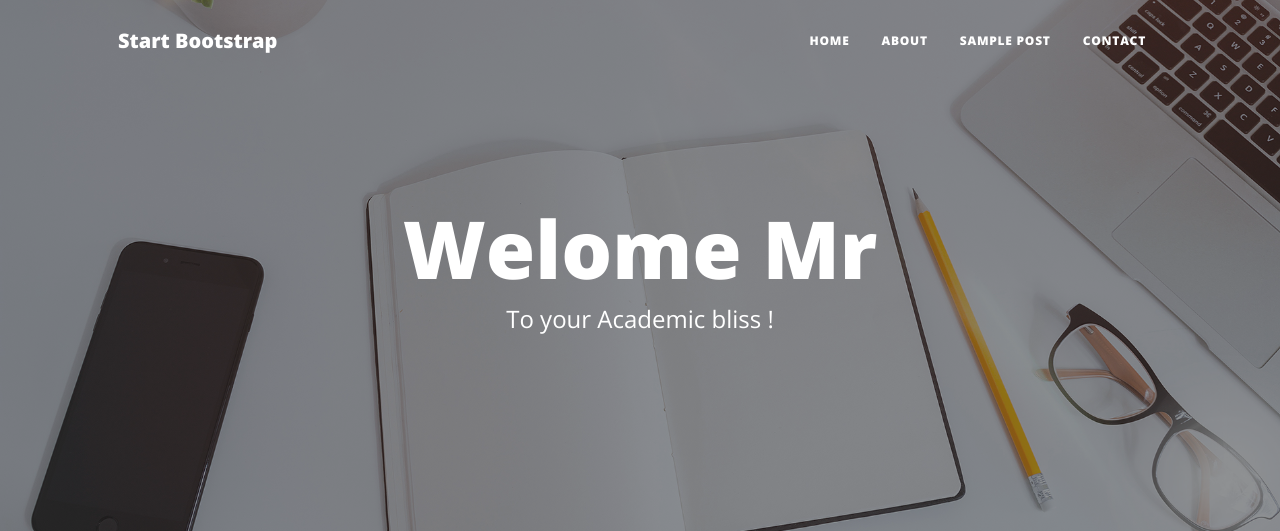
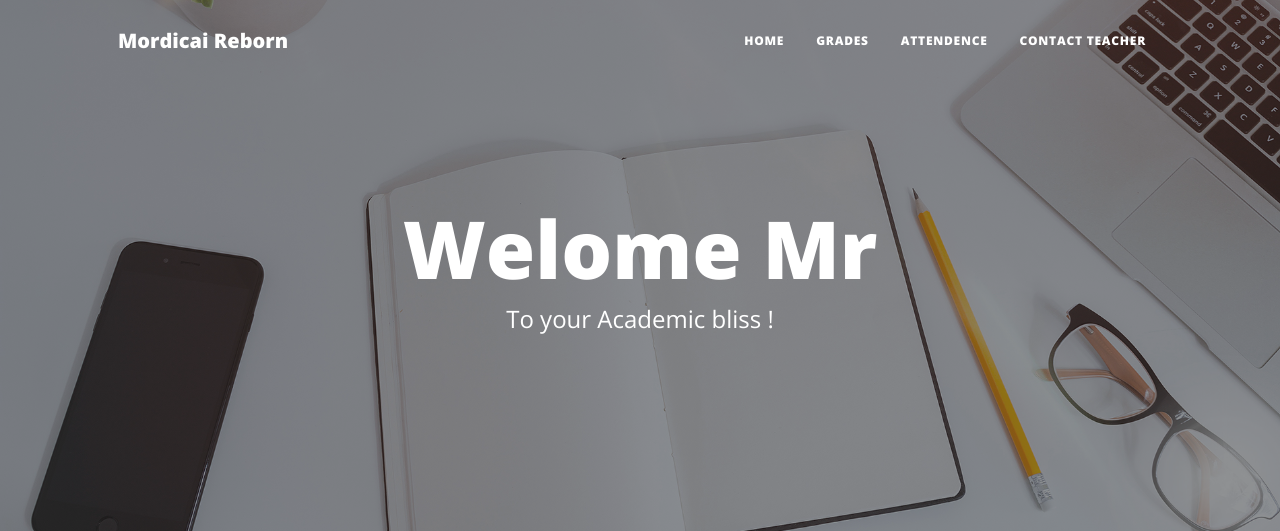
Before and after one commit to Fawad-Javed-Fateh/Mordicai-Reborn, a Node server app: template Views/welcome.ejs in a window 1280 px wide. Shown: the top 531 px of the page. Run offline with Node 20, Linux system fonts and the light colour scheme; the template is opened without the code that fills it, so the values that code supplies are empty; some libraries are stand-ins or nearby versions.

Commit message:
Fixed the navbar and page routing

```diff
--- /dev/null
+++ b/Views/partials/navbar.ejs
@@ -0,0 +1,17 @@
+<nav class="navbar navbar-expand-lg navbar-light" id="mainNav">
+    <div class="container px-4 px-lg-5">
+        <a class="navbar-brand" href="welcome">Mordicai Reborn</a>
+        <button class="navbar-toggler" type="button" data-bs-toggle="collapse" data-bs-target="#navbarResponsive" aria-controls="navbarResponsive" aria-expanded="false" aria-label="Toggle navigation">
+            Menu
+            <i class="fas fa-bars"></i>
+        </button>
+        <div class="collapse navbar-collapse" id="navbarResponsive">
+            <ul class="navbar-nav ms-auto py-4 py-lg-0">
+                <li class="nav-item"><a class="nav-link px-lg-3 py-3 py-lg-4" href="welcome.ejs">Home</a></li>
+                <li class="nav-item"><a class="nav-link px-lg-3 py-3 py-lg-4" href="grades">Grades</a></li>
+                <li class="nav-item"><a class="nav-link px-lg-3 py-3 py-lg-4" href="attendence">Attendence</a></li>
+                <li class="nav-item"><a class="nav-link px-lg-3 py-3 py-lg-4" href="contactteacher">Contact Teacher</a></li>
+            </ul>
+        </div>
+    </div>
+</nav>
--- a/Views/welcome.ejs
+++ b/Views/welcome.ejs
@@ -17,23 +17,7 @@
     </head>
     <body>
         <!-- Navigation-->
-        <nav class="navbar navbar-expand-lg navbar-light" id="mainNav">
-            <div class="container px-4 px-lg-5">
-                <a class="navbar-brand" href="index.html">Start Bootstrap</a>
-                <button class="navbar-toggler" type="button" data-bs-toggle="collapse" data-bs-target="#navbarResponsive" aria-controls="navbarResponsive" aria-expanded="false" aria-label="Toggle navigation">
-                    Menu
-                    <i class="fas fa-bars"></i>
-                </button>
-                <div class="collapse navbar-collapse" id="navbarResponsive">
-                    <ul class="navbar-nav ms-auto py-4 py-lg-0">
-                        <li class="nav-item"><a class="nav-link px-lg-3 py-3 py-lg-4" href="index.html">Home</a></li>
-                        <li class="nav-item"><a class="nav-link px-lg-3 py-3 py-lg-4" href="about.html">About</a></li>
-                        <li class="nav-item"><a class="nav-link px-lg-3 py-3 py-lg-4" href="post.html">Sample Post</a></li>
-                        <li class="nav-item"><a class="nav-link px-lg-3 py-3 py-lg-4" href="contact.html">Contact</a></li>
-                    </ul>
-                </div>
-            </div>
-        </nav>
+    <%- include('partials/navbar.ejs')%>
         <!-- Page Header-->
         <header class="masthead" style="background-image: url('assets/img/home-bg.jpg')">
             <div class="container position-relative px-4 px-lg-5">
--- a/index.js
+++ b/index.js
@@ -15,6 +15,18 @@
 })
 app.get('/register.html',function(req,res){
     res.sendFile(__dirname+'/public/html/register.html')
+})
+
+app.get('/grades',function(req,res)
+{
+    res.render('grades')
+})
+app.get('/attendence',function(req,res)
+{
+    res.render('attendence')
+})
+app.get('/contactteacher',function(req,res){
+    res.render('contactteacher')
 })
 
 
```
Also changed, not shown: Views/attendence.ejs (renamed from Views/post.html, +1 -17 lines), Views/contactteacher.ejs (renamed from Views/contact.html, +2 -18 lines), Views/grades.ejs (renamed from Views/about.html, +2 -18 lines).
